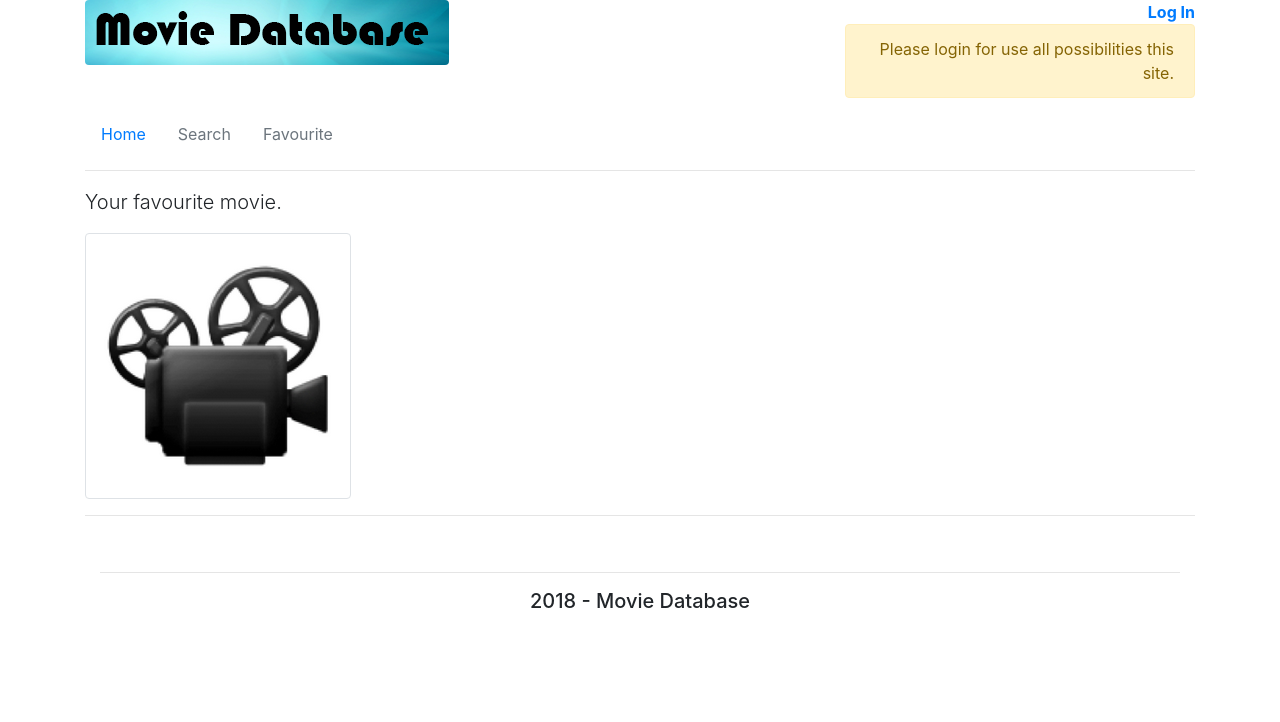
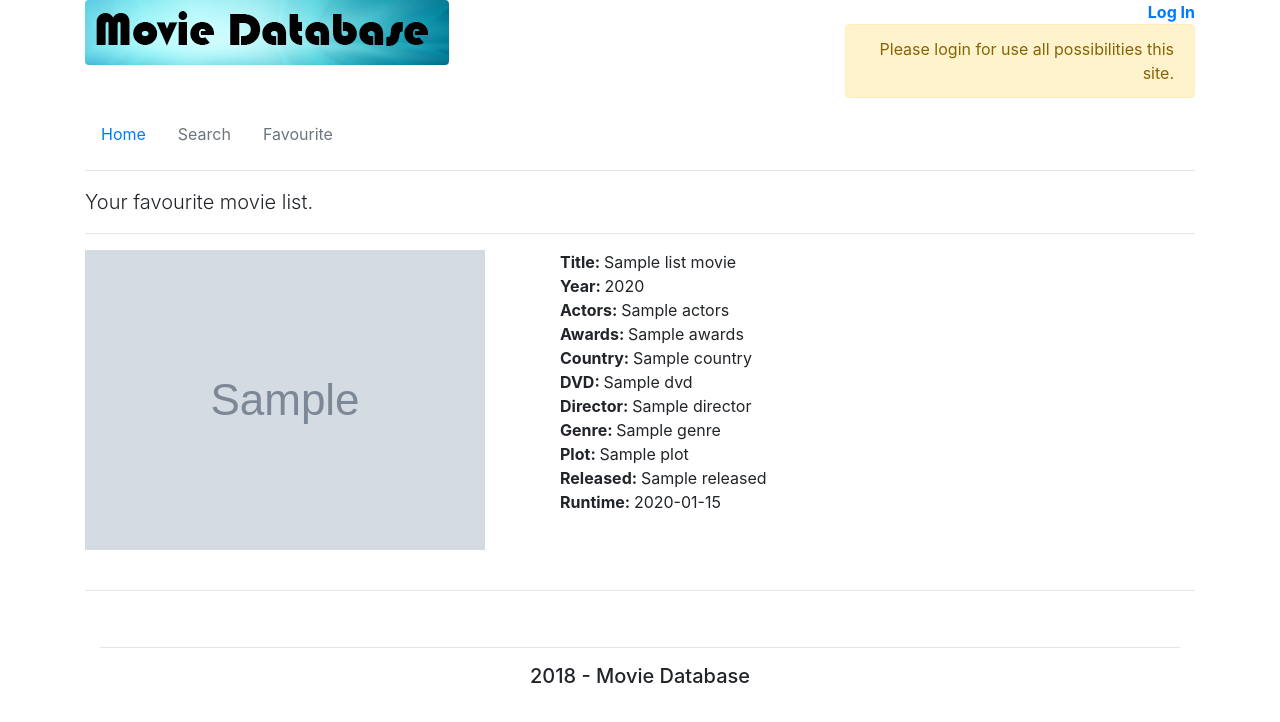
Before and after one commit to m-pasha/movie-database, a Django app: template app/templates/favourite.html in a window 1280 px wide. Shown: the top 722 px of the page. Run offline with Django 3.2, Linux system fonts and the light colour scheme; the template is opened without the code that fills it: most values are stand-ins (such as "Sample title", 1, 10 or a date in 2020); grey boxes marked "Sample" are stand-in pictures; some libraries are stand-ins or nearby versions.

Commit message:
updated /favourite

```diff
--- a/app/templates/base.html
+++ b/app/templates/base.html
@@ -33,14 +33,14 @@
                         {% if user.is_authenticated %}
                         <a class="nav-link" href="{% url 'search' %}">Search</a>
                         {% else %}
-                        <a class="nav-link disabled" href="#">Search</a>
+                        <a class="nav-link disabled" href="{% url 'login' %}">Search</a>
                         {% endif %}
                     </li>
                     <li class="nav-item">
                         {% if user.is_authenticated %}
                         <a class="nav-link" href="{% url 'favourite' %}">Favourite</a>
                         {% else %}
-                        <a class="nav-link disabled" href="#">Favourite</a>
+                        <a class="nav-link disabled" href="{% url 'login' %}">Favourite</a>
                         {% endif %}
                     </li>
                 </ul>
--- a/app/templates/favourite.html
+++ b/app/templates/favourite.html
@@ -6,11 +6,41 @@
     <div class="row">
         <div class="col-md-12">
             <p class="lead">
-                Your favourite movie.
+                Your favourite movie list.
             </p>
-            <img src="{% static  'img/img_01.png' %}" class="img-thumbnail">
             <hr>
+        </div>
+        {% for m in list_movie %}
+        <div class="col-md-12">
+            <div class="row">
+                <div class="col-md-5">
+                    <img src="{{ m.poster }}">
+                </div>
+                <div class="col-md-7">
+                    <div><strong>Title: </strong><span>{{ m.title }}</span></div>
+                    <div><strong>Year: </strong><span>{{ m.year }}</span></div>
+                    <div><strong>Actors: </strong><span>{{ m.actors }}</span></div>
+                    <div><strong>Awards: </strong><span>{{ m.awards }}</span></div>
+                    <div><strong>Country: </strong><span>{{ m.country }}</span></div>
+                    <div><strong>DVD: </strong><span>{{ m.dvd }}</span></div>
+                    <div><strong>Director: </strong><span>{{ m.director }}</span></div>
+                    <div><strong>Genre: </strong><span>{{ m.genre }}</span></div>
+                    <div><strong>Plot: </strong><span>{{ m.plot }}</span></div>
+                    <div><strong>Released: </strong><span>{{ m.released }}</span></div>
+                    <div><strong>Runtime: </strong><span>{{ m.runtime }}</span></div>
+                </div>
+                <!--<div class="col-md-2">-->
+                    <!--<button class="btn btn-warning" onclick="javascript:">- Remove</button>-->
+                <!--</div>-->
 
+            </div>
+            <br><hr>
         </div>
+        {% endfor %}
+
+
+
+
+
     </div>
 {% endblock body %}
--- a/app/templates/search.html
+++ b/app/templates/search.html
@@ -37,7 +37,7 @@
                     <img src="" id="Poster">
                 </div>
                 <div class="col-md-6">
-                    <div><strong>Title: </strong><span id="Title" class="strong"></span></div>
+                    <div><strong>Title: </strong><span id="Title"></span></div>
                     <div><strong>Year: </strong><span id="Year"></span></div>
                     <div><strong>Actors: </strong><span id="Actors"></span></div>
                     <div><strong>Awards: </strong><span id="Awards"></span></div>
--- a/app/templates/static/js/search.js
+++ b/app/templates/static/js/search.js
@@ -30,6 +30,7 @@ function searchFilm() {
                 $('#searchMsg').hide();
                 $('#resultMovie').show();
             } else {
+                $('#resultMovie').hide();
                 $('#searchMsg').show()
                 $('#searchMsg').text(data.Error);
             }
--- a/requirements.txt
+++ b/requirements.txt
@@ -1,2 +1,3 @@
 Django==2.1.2
+djangorestframework==3.8.2
 pytz==2018.5
```
Also changed, not shown: app/views.py (+5 -2 lines), README.md.
